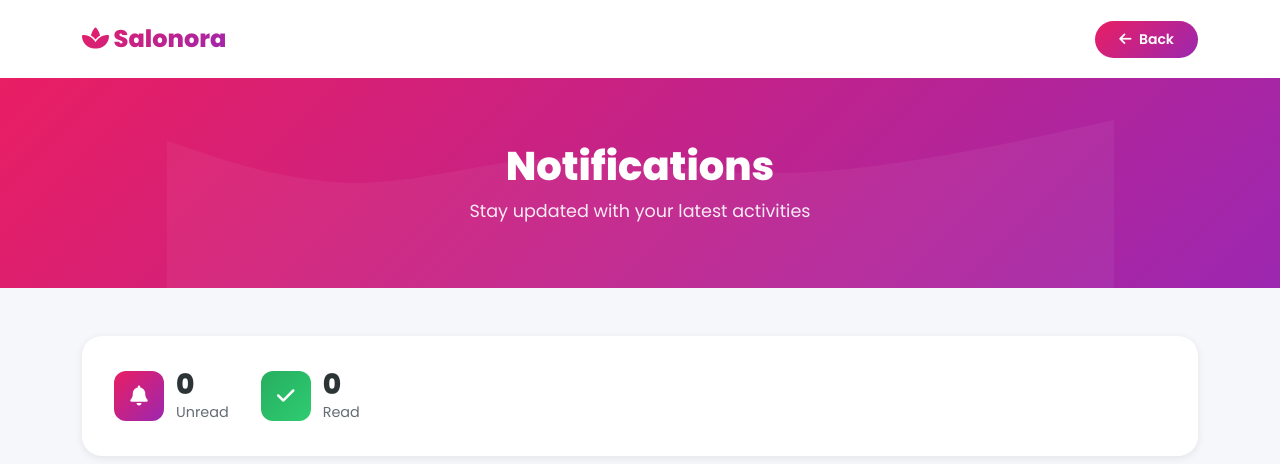
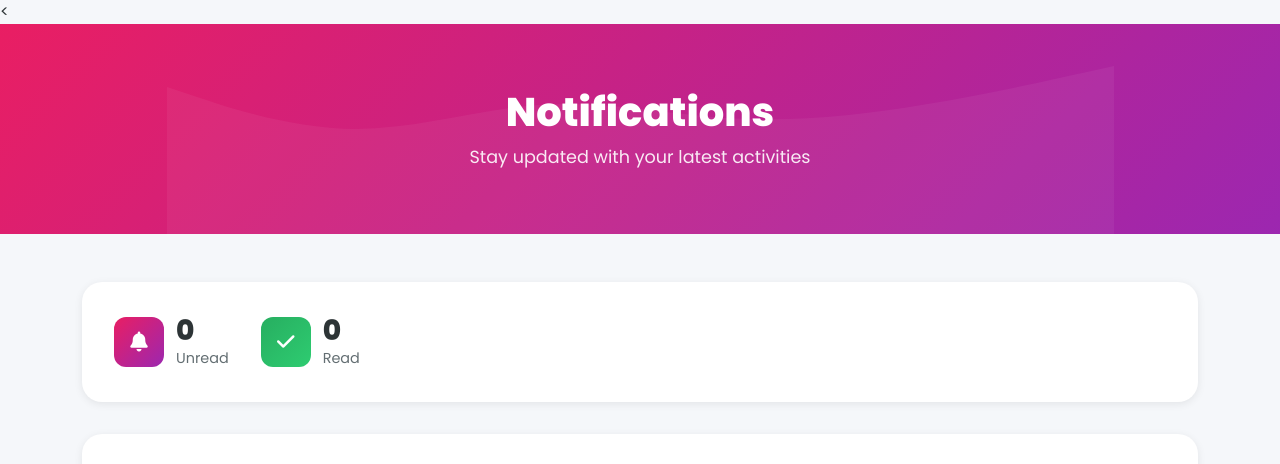
Before and after one commit to sahilkavishka/salon, a PHP site: page /notifications.php in a window 1280 px wide. Shown: the top 464 px of the page. Run offline with PHP 8.4, Linux system fonts and the light colour scheme; the visitor is signed in with stand-in values (Sample User, id 1); data that the repository does not hold is empty.

Commit message:
25/11/11-11.25

```diff
--- a/public/notifications.php
+++ b/public/notifications.php
@@ -47,6 +47,8 @@ $notifications = $stmt->fetchAll(PDO::FETCH_ASSOC);
 $unread = array_filter($notifications, fn($n) => $n['is_read'] == 0);
 $read = array_filter($notifications, fn($n) => $n['is_read'] == 1);
 ?>
+
+
 <!DOCTYPE html>
 <html lang="en">
 <head>
@@ -445,21 +447,10 @@ $read = array_filter($notifications, fn($n) => $n['is_read'] == 1);
       animation: fadeIn 0.3s ease;
     }
   </style>
+
 </head>
+<
 <body>
-  <!-- Navbar -->
-  <nav class="navbar navbar-expand-lg">
-    <div class="container">
-      <a class="navbar-brand" href="index.php">
-        <i class="fas fa-spa"></i> Salonora
-      </a>
-      <div class="ms-auto">
-        <a href="index.php" class="btn btn-gradient btn-sm">
-          <i class="fas fa-arrow-left me-1"></i> Back
-        </a>
-      </div>
-    </div>
-  </nav>
 
   <!-- Page Header -->
   <div class="page-header">
```
Also changed, not shown: public/user/profile.php (+2 -26 lines).
